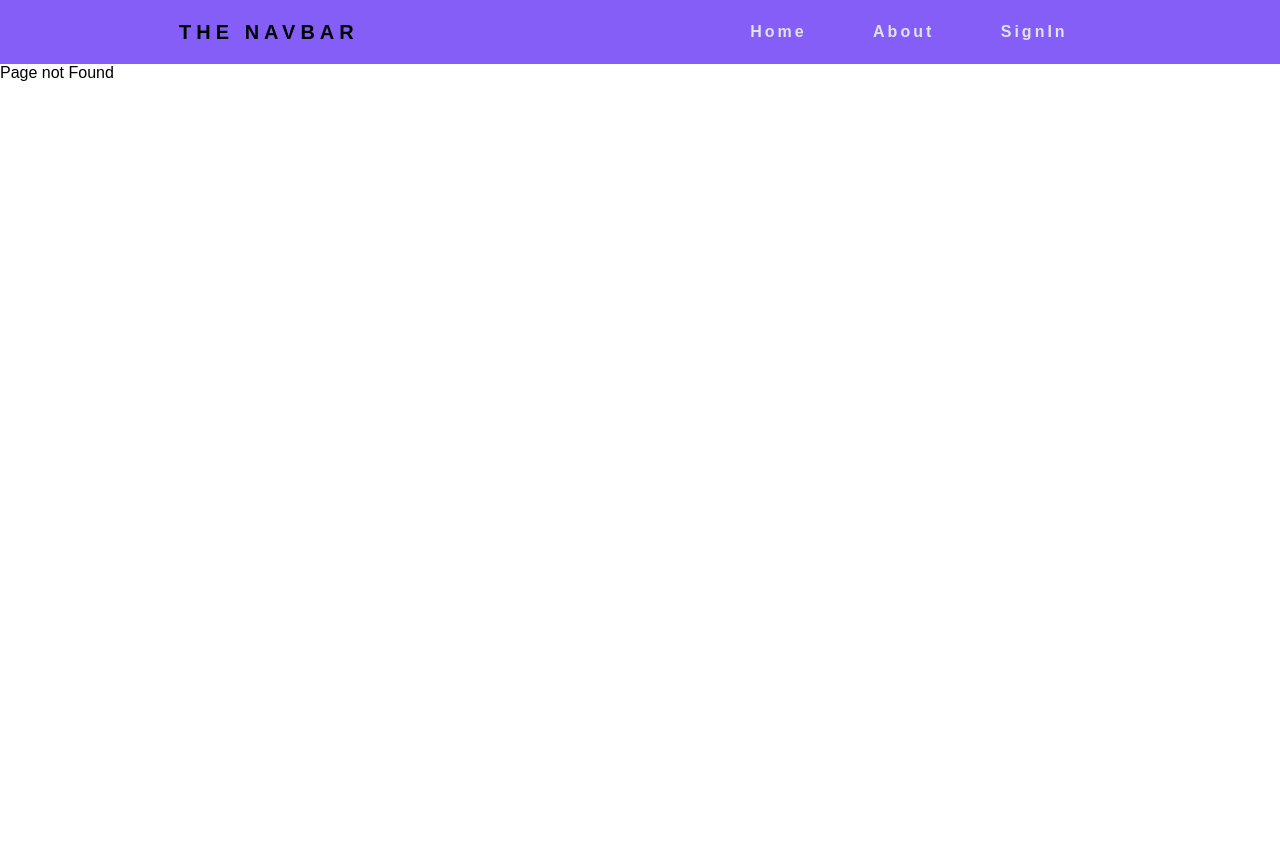
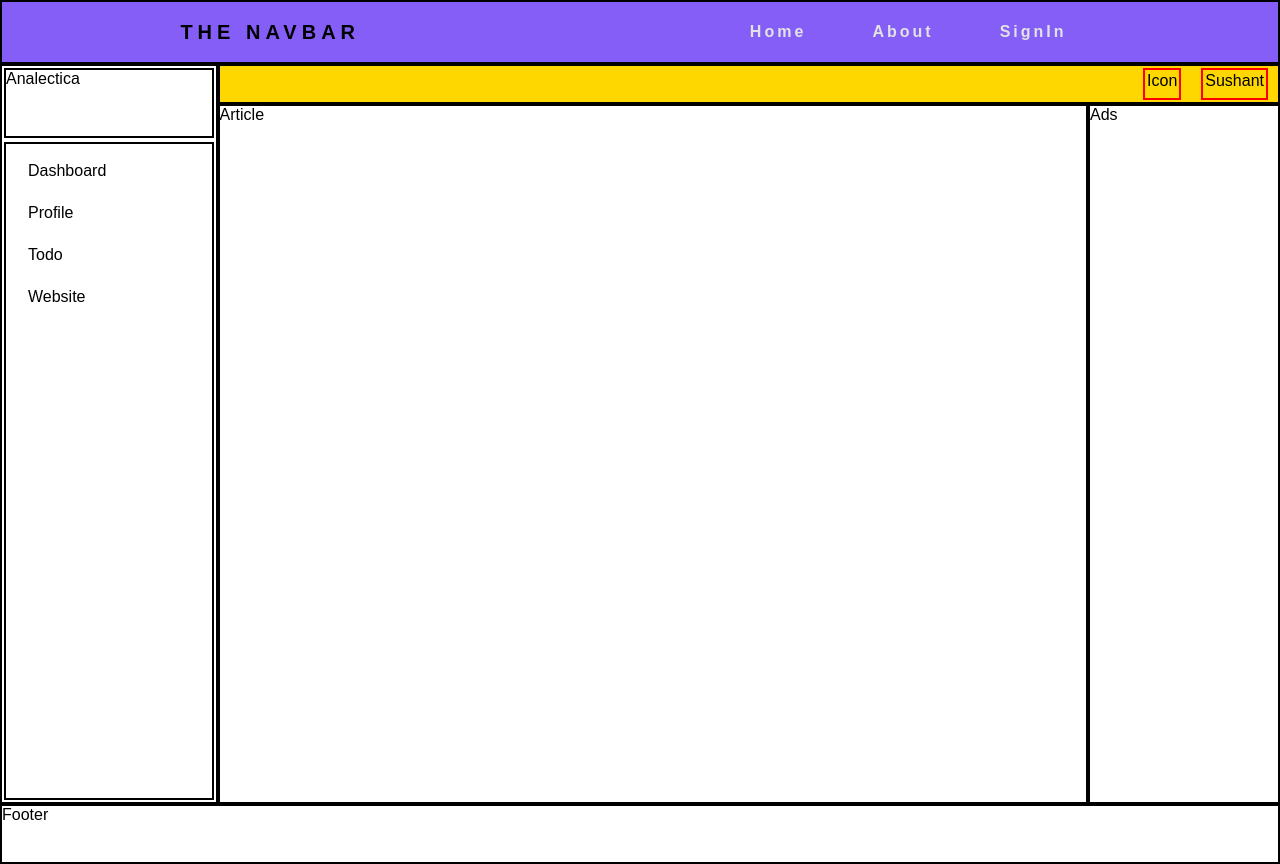
Before and after one commit to sushantbasak/Analectica-Front-End-, a React (Create React App) app: page /dashboard in a window 1280 px wide. Before the commit this address had no page. Before the commit the page ends 800 px from the top, so only its background shows below. Built offline with nearby package versions, Linux system fonts and the light colour scheme.

Commit message:
Dashboard

```diff
--- a/package.json
+++ b/package.json
@@ -20,6 +20,7 @@
     "react-router": "^5.2.0",
     "react-router-dom": "^5.2.0",
     "react-scripts": "4.0.1",
+    "swr": "^0.4.0",
     "web-vitals": "^0.2.4"
   },
   "scripts": {
--- a/src/App.js
+++ b/src/App.js
@@ -4,6 +4,7 @@ import About from './Pages/About/About';
 import Login from './Pages/Login/Login';
 import NotFound from './Pages/Not Found/NotFound';
 import Nav from './Container/Nav/Nav';
+import Dashboard from './Pages/Dashboard/Dashboard';
 
 export default function App() {
   return (
@@ -13,6 +14,7 @@ export default function App() {
         <Route exact path="/" component={Home} />
         <Route path="/about" component={About} />
         <Route path="/login" component={Login} />
+        <Route path="/dashboard" component={Dashboard} />
         <Route path="*" component={NotFound} />
       </Switch>
     </>
--- /dev/null
+++ b/src/Pages/Dashboard/Dashboard.js
@@ -0,0 +1,25 @@
+import React from 'react';
+import classes from './Dashboard.module.css';
+
+export default function UserPage() {
+  return (
+    <div className={classes.container}>
+      <header className={classes.pageHeader}>
+        <div>Icon</div>
+        <div>Sushant</div>
+      </header>
+      <article className={classes.mainArticle}>Article</article>
+      <nav className={classes.mainNav}>
+        <div>Analectica</div>
+        <div className={classes.sidebar}>
+          <div className={classes.Dash}>Dashboard</div>
+          <div>Profile</div>
+          <div>Todo</div>
+          <div>Website</div>
+        </div>
+      </nav>
+      <ads className={classes.siteAds}>Ads</ads>
+      <footer className={classes.pageFooter}>Footer</footer>
+    </div>
+  );
+}
--- /dev/null
+++ b/src/Pages/Dashboard/Dashboard.module.css
@@ -0,0 +1,67 @@
+.container {
+  display: grid;
+  grid-template-areas:
+    "nav header header"
+    "nav article ads"
+    "footer footer footer";
+  grid-template-rows: 40px 1fr 60px;
+  grid-template-columns: 17% 1fr 15%;
+  /* grid-gap: 10px; */
+  height: 100vh;
+  margin: 0;
+  /* border: 2px solid black; */
+}
+
+header,
+footer,
+article,
+ads,
+nav {
+  /* background: rgb(121, 120, 114)121, 120, 114); */
+  border: 2px solid black;
+}
+.pageHeader {
+  grid-area: header;
+  background-color: gold;
+  display: flex;
+  justify-content: flex-end;
+}
+
+.pageHeader > div {
+  border: 2px solid red;
+  padding: 2px;
+  margin: 2px 10px;
+}
+
+.pageFooter {
+  grid-area: footer;
+}
+.mainArticle {
+  grid-area: article;
+}
+.mainNav {
+  grid-area: nav;
+  display: grid;
+  grid-template-rows: 10% 1fr;
+}
+
+.mainNav div {
+  border: 2px solid black;
+  margin: 2px;
+}
+.siteAds {
+  grid-area: ads;
+}
+
+.sidebar > div {
+  border: none;
+  margin: 12px 10px;
+  padding: 6px 12px;
+}
+
+.sidebar > div:hover {
+  border: none;
+  border-left: 3px solid blue;
+  cursor: pointer;
+  font-weight: bold;
+}
--- a/src/Pages/Login/Login.js
+++ b/src/Pages/Login/Login.js
@@ -4,9 +4,7 @@ import classes from './Login.module.css';
 
 export default function Login() {
   const [show, changeShow] = useState(true);
-  const toggler = () => {
-    changeShow(!show);
-  };
+  const toggler = () => changeShow(!show);
   return (
     <>
       <div>SignUp Page reached</div>
```
Also changed, not shown: 1 other file (tests, documents, lock files or other folders).
